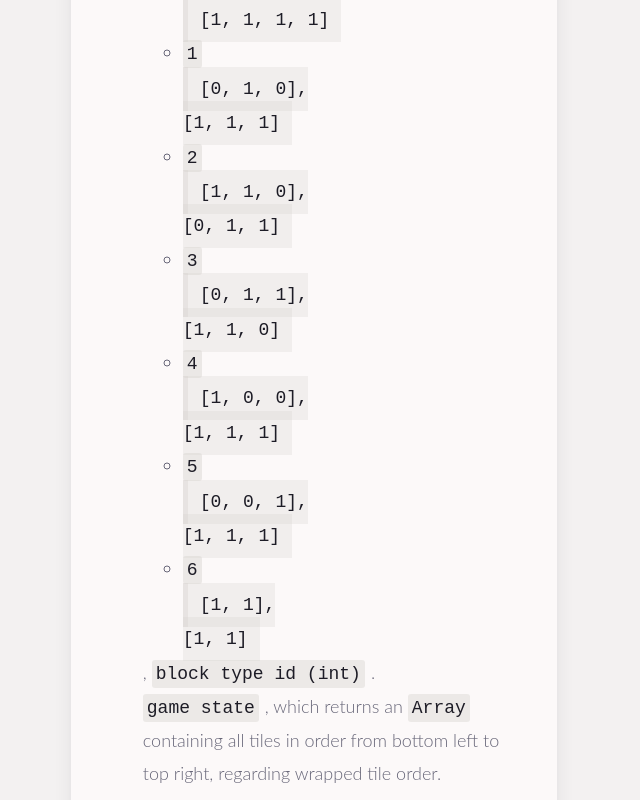
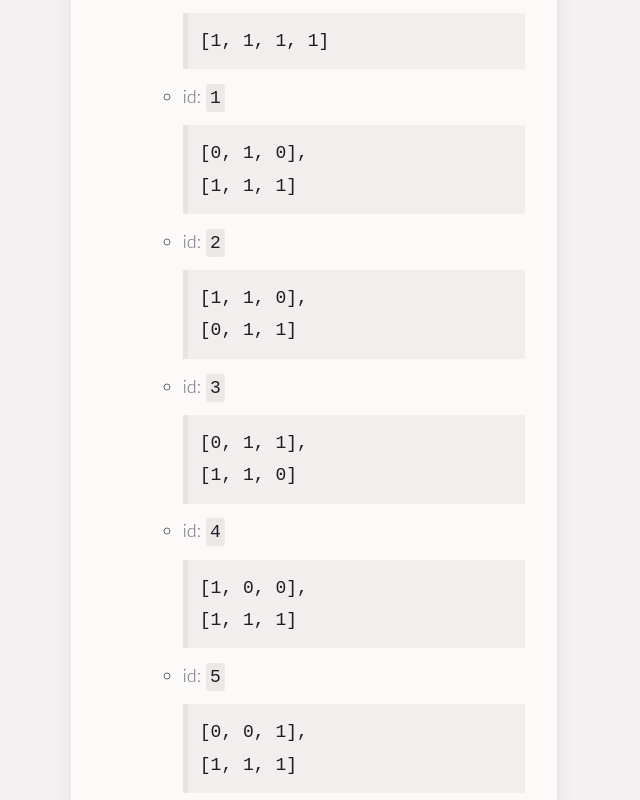
Before and after one commit to clk1006/teris, a Next.js app: page /docs/type in a window 1280 px wide. Shown: the part 820-1620 px from the top of the page, without its empty margins (326-966 px from the left). Built offline with nearby package versions, Linux system fonts and the light colour scheme.

Commit message:
fixed docs formatting mistake

```diff
--- a/pages/docs/type.js
+++ b/pages/docs/type.js
@@ -91,65 +91,65 @@ export default function Docs() {
                                     <span className='tag'>current block</span>, which returns an <span className='tag'>Array</span> containing the <span className='tag'>block type id (int)</span> including
                                     <ul>
                                         <li>
-                                            <span className='tag'>0</span>
+                                            id: <span className='tag'>0</span>
                                             <br></br>
-                                            <span className='code-field'>
+                                            <p className='code-field'>
                                                 [1, 1, 1, 1]
-                                            </span>
+                                            </p>
                                         </li>
                                         <li>
-                                            <span className='tag'>1</span>
+                                            id: <span className='tag'>1</span>
                                             <br></br>
-                                            <span className='code-field'>
+                                            <p className='code-field'>
                                                 [0, 1, 0],
                                                 <br></br>
                                                 [1, 1, 1]
-                                            </span>
+                                            </p>
                                         </li>
                                         <li>
-                                            <span className='tag'>2</span>
+                                            id: <span className='tag'>2</span>
                                             <br></br>
-                                            <span className='code-field'>
+                                            <p className='code-field'>
                                                 [1, 1, 0],
                                                 <br></br>
                                                 [0, 1, 1]
-                                            </span>
+                                            </p>
                                         </li>
                                         <li>
-                                            <span className='tag'>3</span>
+                                            id: <span className='tag'>3</span>
                                             <br></br>
-                                            <span className='code-field'>
+                                            <p className='code-field'>
                                                 [0, 1, 1],
                                                 <br></br>
                                                 [1, 1, 0]
-                                            </span>
+                                            </p>
                                         </li>
                                         <li>
-                                            <span className='tag'>4</span>
+                                            id: <span className='tag'>4</span>
                                             <br></br>
-                                            <span className='code-field'>
+                                            <p className='code-field'>
                                                 [1, 0, 0],
                                                 <br></br>
                                                 [1, 1, 1]
-                                            </span>
+                                            </p>
                                         </li>
                                         <li>
-                                            <span className='tag'>5</span>
+                                            id: <span className='tag'>5</span>
                                             <br></br>
-                                            <span className='code-field'>
+                                            <p className='code-field'>
                                                 [0, 0, 1],
                                                 <br></br>
                                                 [1, 1, 1]
-                                            </span>
+                                            </p>
                                         </li>
                                         <li>
-                                            <span className='tag'>6</span>
+                                            id: <span className='tag'>6</span>
                                             <br></br>
-                                            <span className='code-field'>
+                                            <p className='code-field'>
                                                 [1, 1],
                                                 <br></br>
                                                 [1, 1]
-                                            </span>
+                                            </p>
                                         </li>
                                     </ul>
                                     , <span className='tag'>block type id (int)</span>.
```
